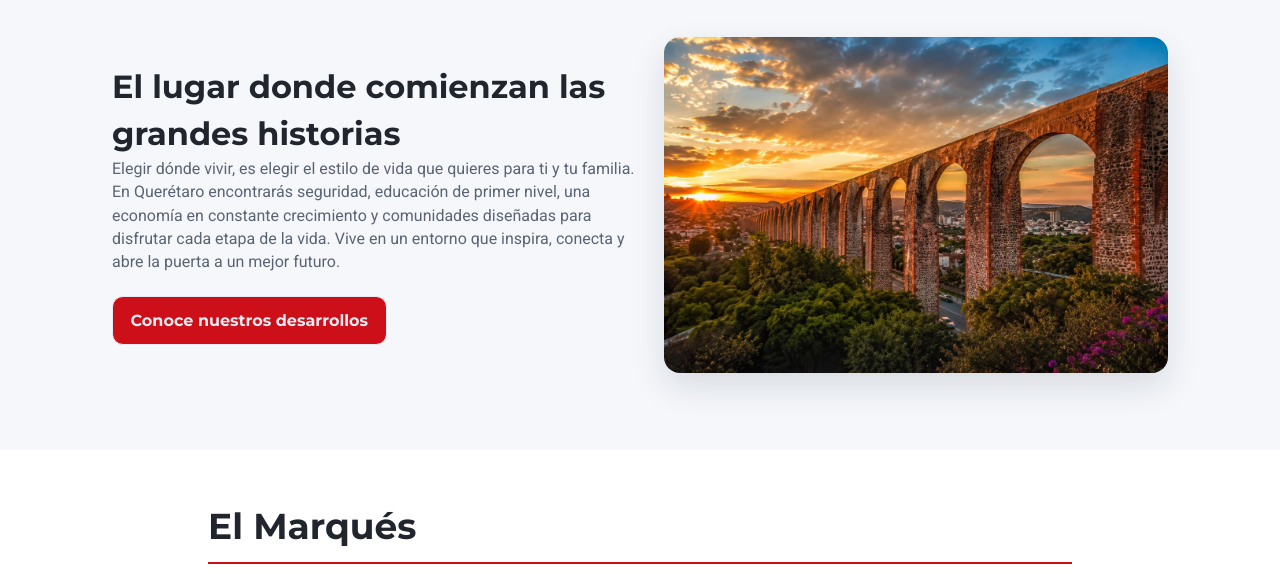
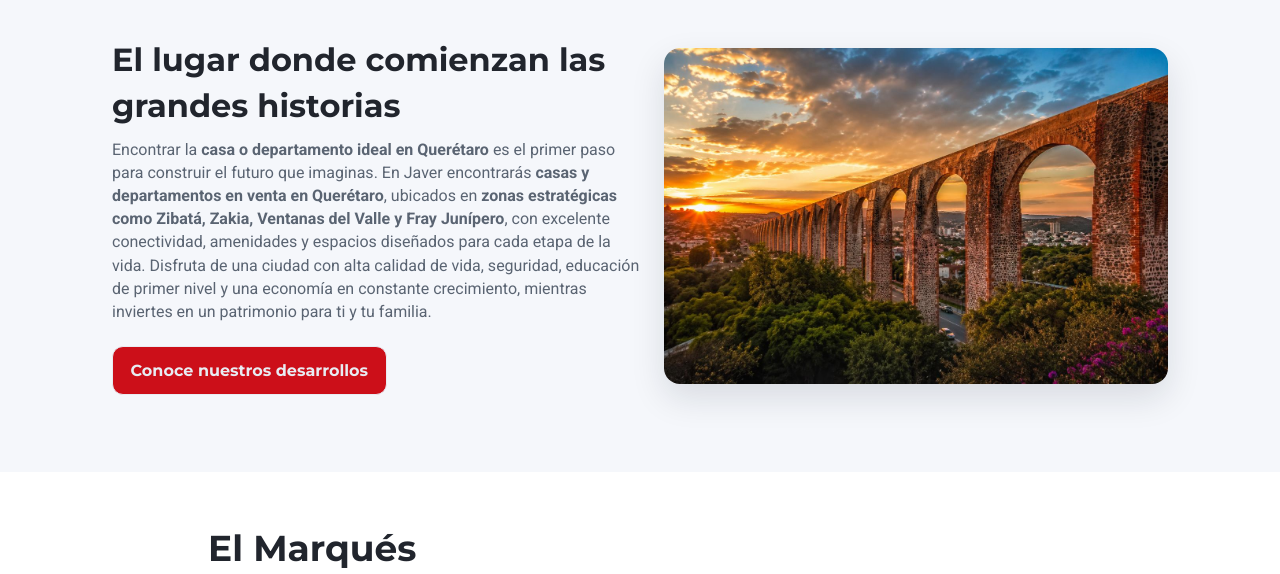
Before and after one commit to javer-queretaro/JAVER-QRO-FRONTEND, a plain HTML site: page public/index.html in a window 1280 px wide. Shown: the part 840-1414 px from the top of the page. Drawn offline with nearby package versions, Linux system fonts and the light colour scheme; some packages are replaced by stand-ins of ours.

Commit message:
cambio de texto en descripción

```diff
--- a/public/index.html
+++ b/public/index.html
@@ -150,10 +150,16 @@
         <div class="content-wrap reveal">
           <!-- <p class="eyebrow dark">VIVE EN QUERÉTARO</p> -->
           <h2>El lugar donde comienzan las grandes historias</h2>
-          <p>
-            Elegir dónde vivir, es elegir el estilo de vida que quieres para ti y tu familia. En Querétaro encontrarás
-            seguridad, educación de primer nivel, una economía en constante crecimiento y comunidades diseñadas para
-            disfrutar cada etapa de la vida. Vive en un entorno que inspira, conecta y abre la puerta a un mejor futuro.
+          <p class="pt-2">
+            Encontrar la <strong>casa o departamento ideal en Querétaro</strong> es el primer paso para construir el
+            futuro que imaginas.
+            En Javer encontrarás <strong>casas y departamentos en venta en Querétaro</strong>, ubicados en <strong>zonas
+              estratégicas como
+              Zibatá, Zakia, Ventanas del Valle y Fray Junípero</strong>, con excelente conectividad, amenidades y
+            espacios
+            diseñados para cada etapa de la vida. Disfruta de una ciudad con alta calidad de vida, seguridad, educación
+            de primer nivel y una economía en constante crecimiento, mientras inviertes en un patrimonio para ti y tu
+            familia.
 
           </p> <br>
           <!-- <p>
```
